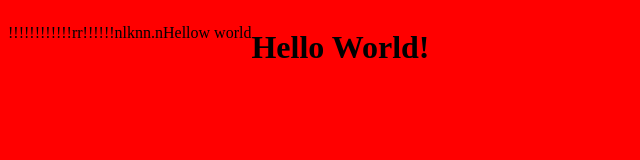
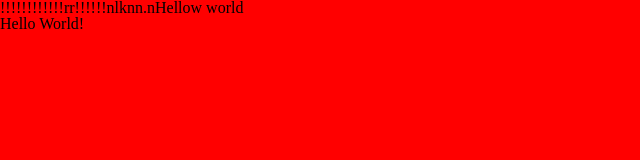
Before and after one commit to VallyPepyako/yarn-babel-cssnext, a website built with webpack: page app/index.html in a window 1280 px wide. Shown: the whole page, without its empty margins (0-640 px from the left). Built offline with nearby package versions, Linux system fonts and the light colour scheme; files whose address does not match are found by name.

Commit message:
add css import

```diff
--- a/app/styles/app.css
+++ b/app/styles/app.css
@@ -1,4 +1,6 @@
-body {
-  display: flex;
-  background: red;
-}
+/*Use reset or normalize*/
+@import "../../node_modules/reset-css/reset";
+/*@import "../../node_modules/normalize-css/normalize"*/
+
+/*Use setting or any css frame work*/
+@import "base/settings"
--- /dev/null
+++ b/app/styles/base/settings.css
@@ -0,0 +1,3 @@
+body {
+  background: red;
+}
--- a/package.json
+++ b/package.json
@@ -29,10 +29,12 @@
     "css-loader": "^0.28.2",
     "extract-text-webpack-plugin": "^2.1.0",
     "file-loader": "^0.11.1",
+    "normalize-css": "^2.3.1",
     "postcss": "^6.0.1",
     "postcss-cssnext": "^2.11.0",
     "postcss-import": "^10.0.0",
     "postcss-loader": "^2.0.5",
+    "reset-css": "^2.2.0",
     "style-loader": "^0.18.1",
     "webpack": "^2.6.1",
     "webpack-dev-server": "^2.4.5"
@@ -49,6 +51,7 @@
     "babel-polyfill": "^6.23.0",
     "babel-preset-es2015": "^6.24.1",
     "babel-preset-stage-0": "^6.24.1",
-    "babel-runtime": "^6.23.0"
+    "babel-runtime": "^6.23.0",
+    "normalize-css": "^2.3.1"
   }
 }
--- a/webpack.config.js
+++ b/webpack.config.js
@@ -2,8 +2,6 @@ const path = require('path');
 const webpack = require('webpack');
 const CopyWebpackPlugin = require('copy-webpack-plugin');
 const ExtractTextPlugin = require('extract-text-webpack-plugin');
-const autoprefixer = require('autoprefixer');
-
 
 module.exports = {
   context: path.resolve(__dirname, './app'),
@@ -29,6 +27,7 @@ module.exports = {
             options: {
               plugins: (loader) => [
                 require('autoprefixer')(),
+                require('postcss-import')(),
               ]
             }
           }
```
